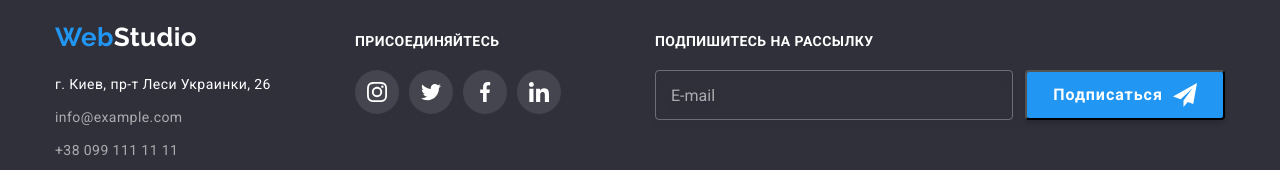
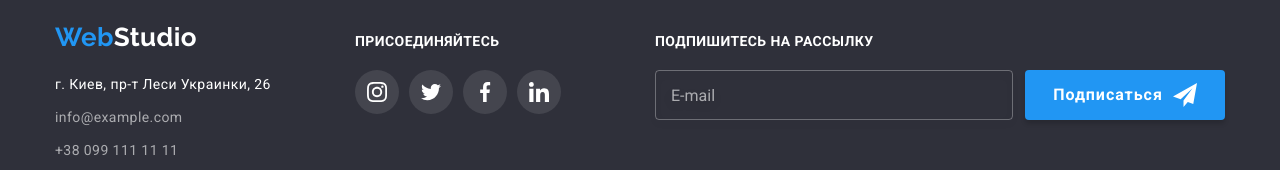
Before and after one commit to van-jule/goit-markup-hw-06, a plain HTML site: page index.html in a window 1280 px wide. Shown: the part 2713-2883 px from the top of the page. Drawn offline with nearby package versions, Linux system fonts and the light colour scheme; files whose address does not match are found by name.

Commit message:
Исправляет ошибки
1) добавляет ховер-фокус для кнопки закрытия мод.окна
2) Убирает возможность ресайза в поле для ввода комментария в модальном окне
3) удаляет рамку в кнопке футера

```diff
--- a/css/styles.css
+++ b/css/styles.css
@@ -714,10 +714,17 @@ address {
   border: 1px solid rgba(0, 0, 0, 0.1);
   box-sizing: border-box;
   border-radius: 50%;
+  cursor: pointer;
 }
 
 .btn-close .icon {
   fill: black;
+  transition: fill 250ms var(--timming-function);
+}
+
+.btn-close:hover .icon,
+.btn-close:focus .icon {
+  fill: var(--accent-color);
 }
 
 .footer-form {
@@ -748,21 +755,8 @@ address {
 .btn-subscribe {
   padding: 0;
   height: 50px;
-  display: flex;
   justify-content: center;
   align-items: center;
-
-  width: 200px;
-  font-weight: bold;
-  font-size: 16px;
-  line-height: 1.87;
-  letter-spacing: 0.06em;
-  color: #ffffff;
-
-  box-shadow: 0px 4px 4px rgba(0, 0, 0, 0.15);
-  border-radius: 4px;
-  background: var(--accent-color);
-  cursor: pointer;
 }
 
 .form-text {
@@ -825,6 +819,7 @@ address {
 }
 
 .comment-form {
+  resize: none;
   height: 120px;
   padding: 12px 16px;
 }
--- a/index.html
+++ b/index.html
@@ -406,7 +406,7 @@
             <h2 class="footer-icons-title">подпишитесь на рассылку</h2>
             <form class="footer-form">
               <input type="email" name="e-mail" placeholder="E-mail" class="subscribe-input" />
-              <button type="submit" class="btn-subscribe">
+              <button type="submit" class="btn-subscribe button">
                 Подписаться
                 <svg class="icon fly-icon" width="24" height="24">
                   <use href="./images/icons/icons.svg#icon-send"></use>
```
